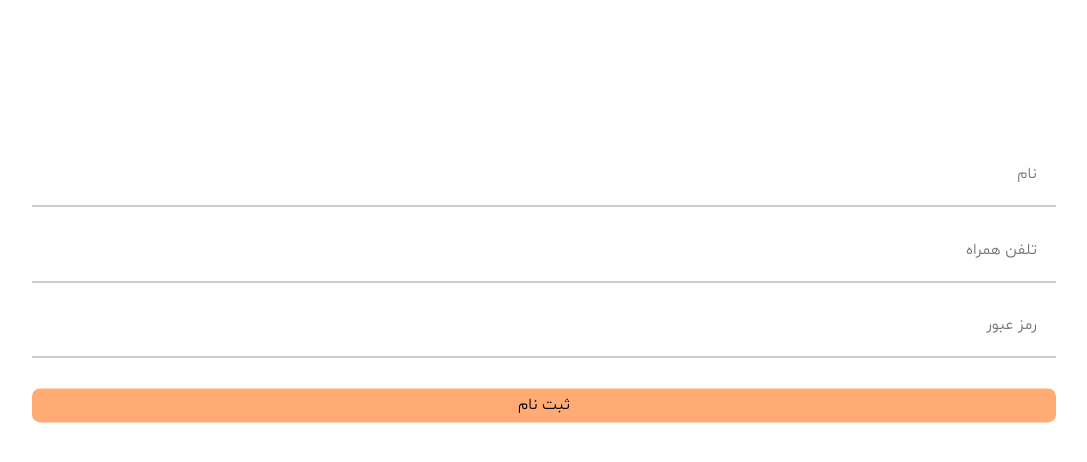
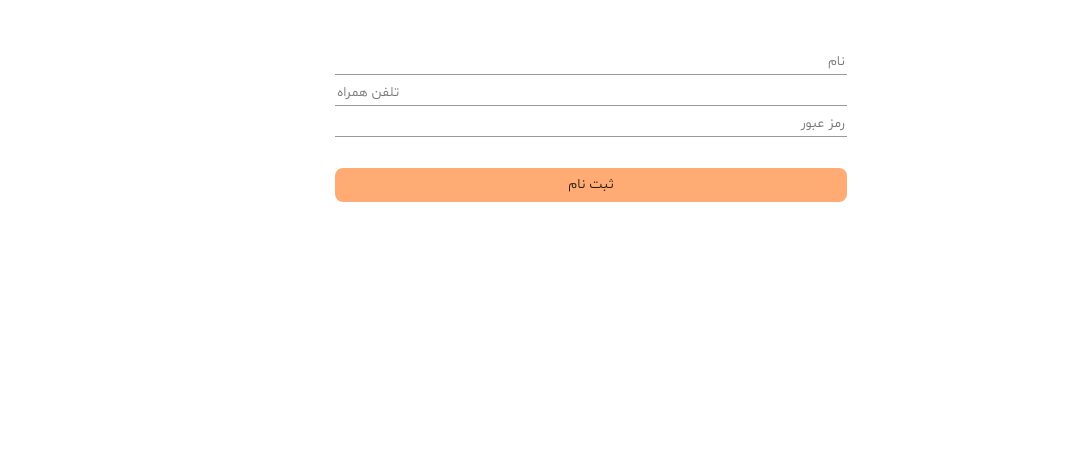
Before and after one commit to avocado-official/avocado-client, a Next.js app: page /signup in a window 1280 px wide. Shown: the top 462 px of the page, without its empty margins (113-1200 px from the left). Built offline with nearby package versions, Linux system fonts and the light colour scheme.

Commit message:
fix: ant design rtl

```diff
--- a/pages/_app.js
+++ b/pages/_app.js
@@ -1,16 +1,20 @@
-import '../styles/globals.css'
-import 'bootstrap/dist/css/bootstrap.css'
-import { Provider } from 'react-redux'
-import { useStore } from '../store'
+import '../styles/globals.css';
+import 'bootstrap/dist/css/bootstrap.css';
+import 'antd/dist/antd.css'; // or 'antd/dist/antd.less'
+import { Provider } from 'react-redux';
+import { useStore } from '../store';
+import { ConfigProvider } from 'antd';
 
 function MyApp({ Component, pageProps }) {
-  const store = useStore(pageProps.initialReduxState)
+  const store = useStore(pageProps.initialReduxState);
 
   return (
     <Provider store={store}>
-      <Component {...pageProps} />
+      <ConfigProvider direction="rtl">
+        <Component {...pageProps} />
+      </ConfigProvider>
     </Provider>
-  )
+  );
 }
 
-export default MyApp
+export default MyApp;
--- a/pages/signup.js
+++ b/pages/signup.js
@@ -1,60 +1,54 @@
-import React from 'react'
-import { useForm } from 'react-hook-form'
-import styles from '../styles/signup.module.css'
-import { Row, Col } from 'antd'
-import Error from '../components/Error'
+import React from 'react';
+import { useForm } from 'react-hook-form';
+import styles from '../styles/signup.module.css';
+import { Row, Col } from 'antd';
+import Error from '../components/Error';
 
 export default function signup() {
   const {
     register,
     handleSubmit,
     formState: { errors },
-  } = useForm()
+  } = useForm();
 
-  const onSubmit = (data) => console.log(data)
+  const onSubmit = (data) => console.log(data);
 
   return (
     <Row>
-      <form
-        onSubmit={handleSubmit(onSubmit)}
-        className={styles.form}
-        autocomplete='off'
-      >
-        <Col>
+      <Col xs={{ span: 22, offset: 1 }} sm={{ span: 12, offset: 6 }}>
+        <form
+          onSubmit={handleSubmit(onSubmit)}
+          className={styles.form}
+          autocomplete="off"
+        >
           <input
             className={styles.input}
             {...register('name', { required: true, maxLength: 20 })}
-            placeholder='نام'
+            placeholder="نام"
           />
-          {errors.name?.type === 'required' && (
-            <Error field='نام' type='required' />
-          )}
-          {errors.name?.type === 'maxLength' && (
-            <Error field='نام' type='maxLenght' />
-          )}
-        </Col>
-        <Col>
+          {errors.name?.type === 'required' && <Error field="نام" type="required" />}
+          {errors.name?.type === 'maxLength' && <Error field="نام" type="maxLenght" />}
+
           <input
             className={styles.input}
-            type='tel'
+            type="tel"
             {...register('phone', {
               required: true,
+              pattern: /^[\+]?[(]?[0-9]{3}[)]?[-\s\.]?[0-9]{3}[-\s\.]?[0-9]{4,6}$/im,
               maxLength: 11,
-              minLength: 11,
             })}
-            placeholder='تلفن همراه'
+            placeholder="تلفن همراه"
           />
           {errors.phone?.type === 'required' && (
-            <Error field='تلفن همراه' type='required' />
+            <Error field="تلفن همراه" type="required" />
+          )}
+          {errors.phone?.type === 'pattern' && (
+            <Error field="تلفن همراه" type="pattern" />
           )}
           {errors.phone?.type === 'maxLength' && (
-            <Error field='تلفن همراه' type='maxLenght' />
+            <Error field="تلفن همراه" type="pattern" />
           )}
-          {errors.phone?.type === 'maxLength' && (
-            <Error field='تلفن همراه' type='minLength' />
-          )}
-        </Col>
-        <Col>
+
           <input
             className={styles.input}
             {...register('password', {
@@ -62,22 +56,21 @@ export default function signup() {
               maxLength: 18,
               minLength: 7,
             })}
-            placeholder='رمز عبور'
+            placeholder="رمز عبور"
           />
           {errors.password?.type === 'required' && (
-            <Error field='رمز عبور' type='required' />
+            <Error field="رمز عبور" type="required" />
           )}
           {errors.password?.type === 'maxLength' && (
-            <Error field='رمز عبور' type='maxLength' />
+            <Error field="رمز عبور" type="maxLength" />
           )}
           {errors.password?.type === 'minLength' && (
-            <Error field='رمز عبور' type='minLength' />
+            <Error field="رمز عبور" type="minLength" />
           )}
-        </Col>
-        <Col>
-          <input className={styles.button} type='submit' value='ثبت نام' />
-        </Col>
-      </form>
+
+          <input className={styles.button} type="submit" value="ثبت نام" />
+        </form>
+      </Col>
     </Row>
-  )
+  );
 }
--- a/styles/error.module.css
+++ b/styles/error.module.css
@@ -1,5 +1,5 @@
 .pError {
-  padding-right: 60px;
+  /* padding-right: 60px; */
   text-align: right;
   font-size: 14px;
   color: #ee8743;
--- a/styles/globals.css
+++ b/styles/globals.css
@@ -2,8 +2,9 @@ html,
 body {
   padding: 0;
   margin: 0;
-  font-family: -apple-system, BlinkMacSystemFont, Segoe UI, Roboto, Oxygen,
-    Ubuntu, Cantarell, Fira Sans, Droid Sans, Helvetica Neue, sans-serif;
+  /* direction: rtl; */
+  font-family: -apple-system, BlinkMacSystemFont, Segoe UI, Roboto, Oxygen, Ubuntu,
+    Cantarell, Fira Sans, Droid Sans, Helvetica Neue, sans-serif;
 }
 @font-face {
   font-family: shabnam;
@@ -17,6 +18,5 @@ a {
 
 * {
   box-sizing: border-box;
-  direction: rtl;
   font-family: shabnam;
 }
--- a/styles/signup.module.css
+++ b/styles/signup.module.css
@@ -1,26 +1,29 @@
 .form {
-  top: 35%;
-  left: 50%;
-  width: 100%;
-  height: auto;
-  direction: rtl;
-  position: absolute;
-  text-align: center;
-  transform: translate(-50%, -50%);
+  /* top: 35%; */
+  /* left: 50%; */
+  /* width: 100%; */
+  /* height: auto; */
+  /* direction: rtl; */
+  /* position: absolute; */
+  /* text-align: center; */
+  margin-top: 50px;
+  /* transform: translate(-50%, -50%); */
 }
 .input {
   width: 80%;
-  margin: 6px;
+  margin-bottom: 6px;
   outline: none;
-  padding: 1.5%;
+  /* padding: 1.5%; */
   border-top: none;
   border-left: none;
   border-right: none;
   border-bottom: 1px rgba(104, 104, 104, 0.671) solid;
 }
+
 .input:focus {
   background-color: rgba(240, 240, 240, 0.425);
 }
+
 .select {
   width: 80%;
   margin: 6px;
```
Also changed, not shown: pages/login.js (added, +12 -0 lines).
